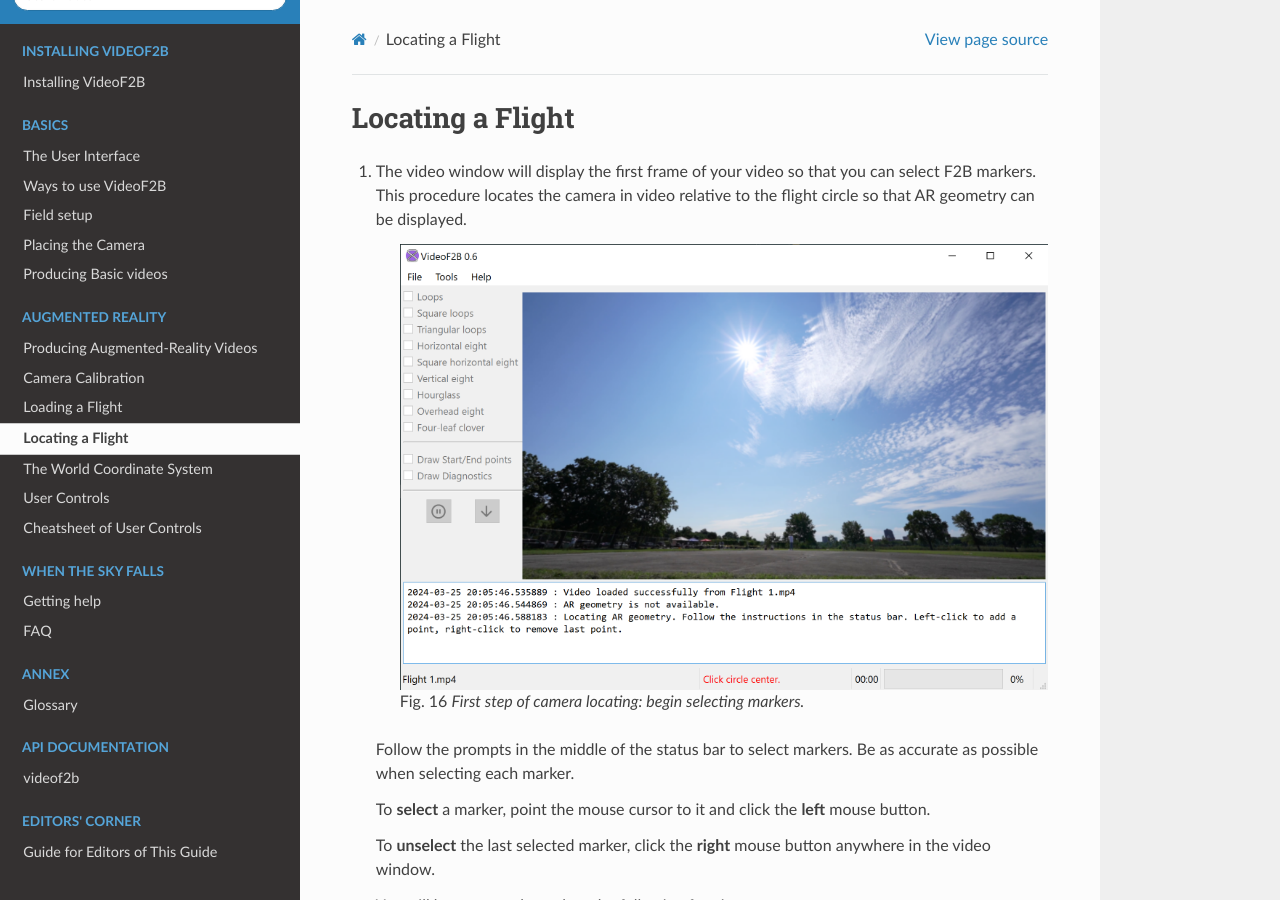
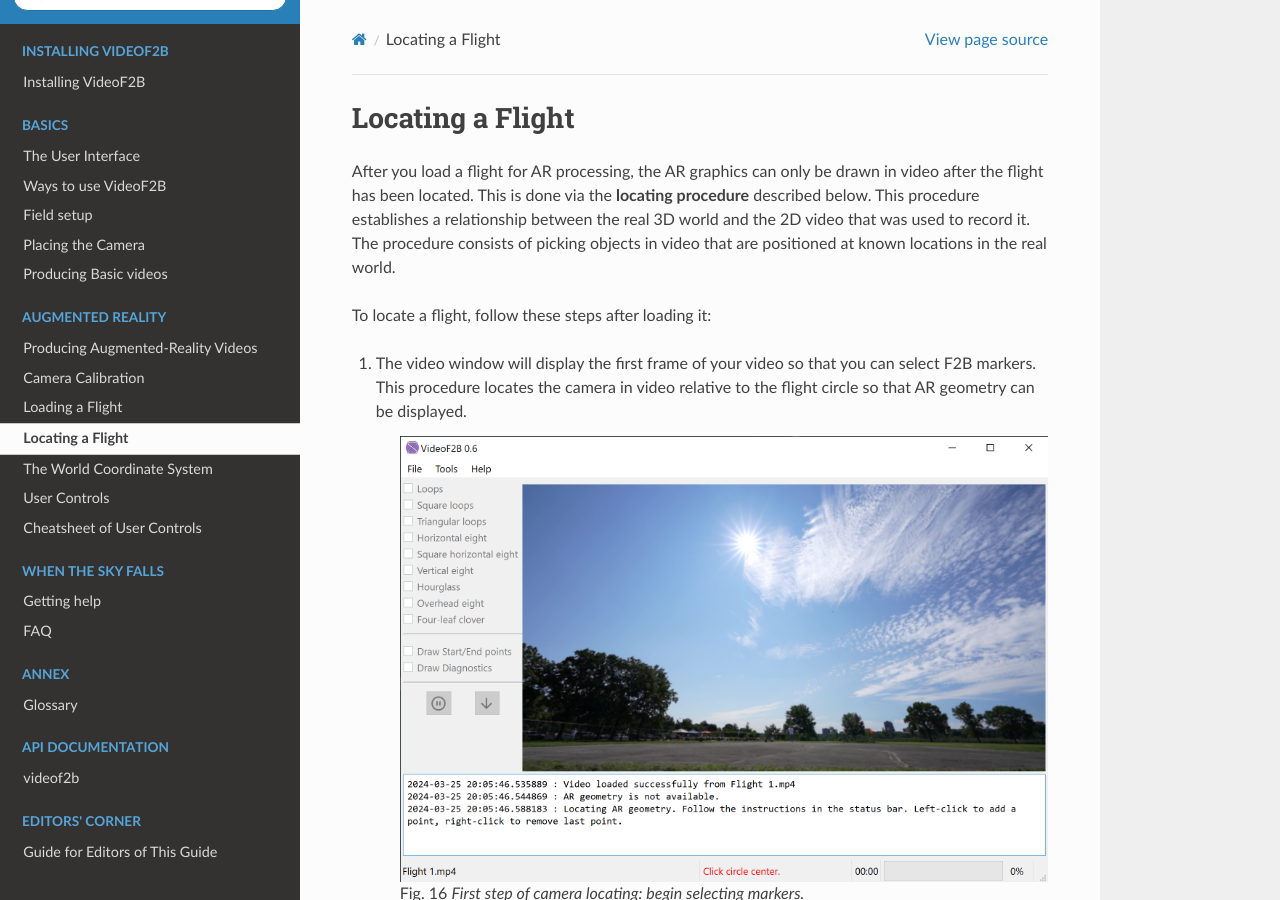
Before and after one commit to alsolera/VideoF2B, a Sphinx documentation site: the page built from docs/source/locating-flight.rst, in a window 1280 px wide and 900 px high. Built offline with Sphinx 7.4.7 and the Read the Docs theme 2.0.0, drawn with Linux system fonts in a browser that asks for light colours.

Commit message:
Improve introductions of some chapters

```diff
--- a/docs/source/loading-flight.rst
+++ b/docs/source/loading-flight.rst
@@ -2,7 +2,7 @@
 Loading a Flight
 ################
 
-To load a flight into VideoF2B, follow these steps:
+To load a flight into VideoF2B for AR processing, follow these steps:
 
 #. Choose :menuselection:`File --> Load` in the main menu.
 
--- a/docs/source/locating-flight.rst
+++ b/docs/source/locating-flight.rst
@@ -2,6 +2,11 @@
 Locating a Flight
 #################
 
+After you load a flight for AR processing, the AR graphics can only be drawn in video after the flight has
+been located. This is done via the **locating procedure** described below.  This procedure establishes a
+relationship between the real 3D world and the 2D video that was used to record it.  The procedure consists of picking objects in video that are positioned at known locations in the real world.
+
+To locate a flight, follow these steps after loading it:
 
 #. The video window will display the first frame of your video so that you can select F2B markers.  This
    procedure locates the camera in video relative to the flight circle so that AR geometry can be displayed.
--- a/docs/source/producing-calibrated.rst
+++ b/docs/source/producing-calibrated.rst
@@ -36,7 +36,7 @@ To produce an AR video, follow these steps:
 
 #. :doc:`Locate the flight <locating-flight>` in VideoF2B.
 
-#. Process the flight video. See :doc:`user-controls-ar`.
+#. Process the flight video. See :doc:`user-controls-ar` for guidance on manipulation of AR graphics.
 
 #. When finished, you will find the processed AR video file in the same location as the original video. The AR
    video will have the same name as the original, but with a ``_out`` suffix.  For example, if your original
```
